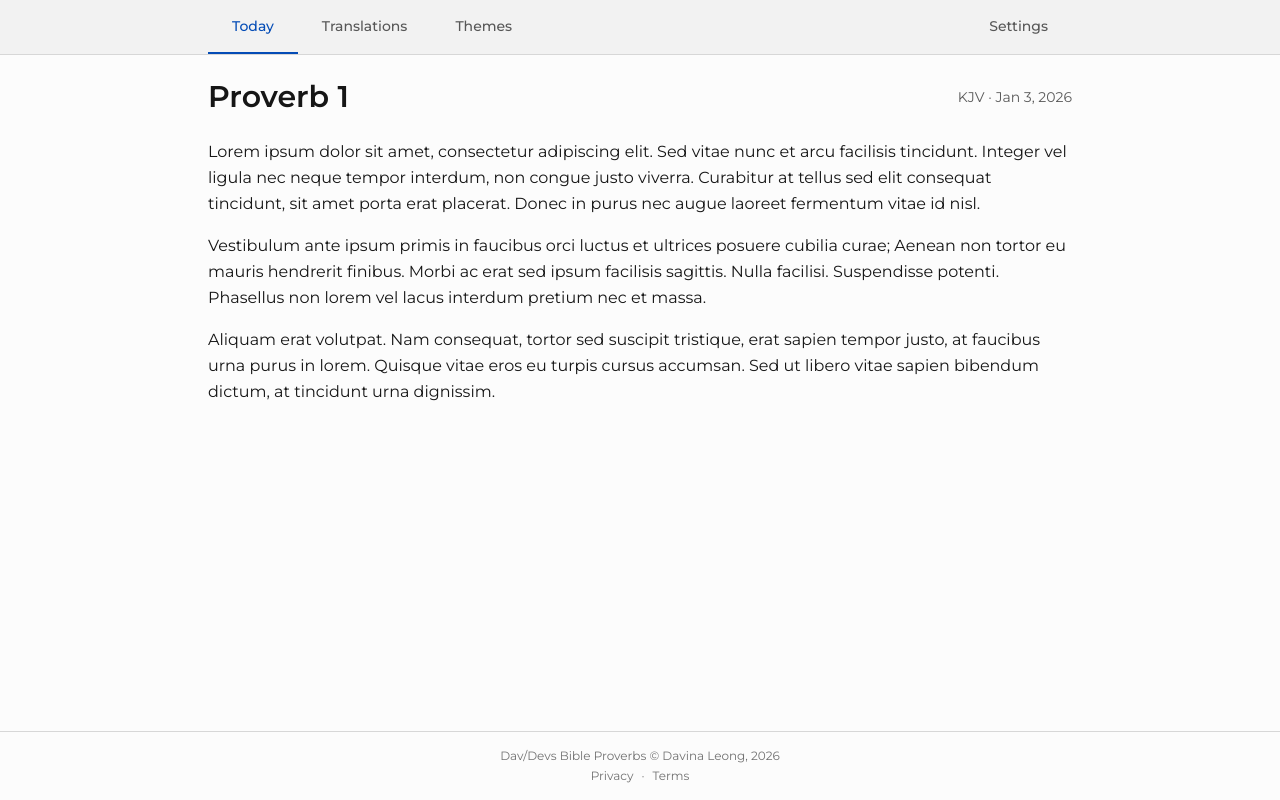
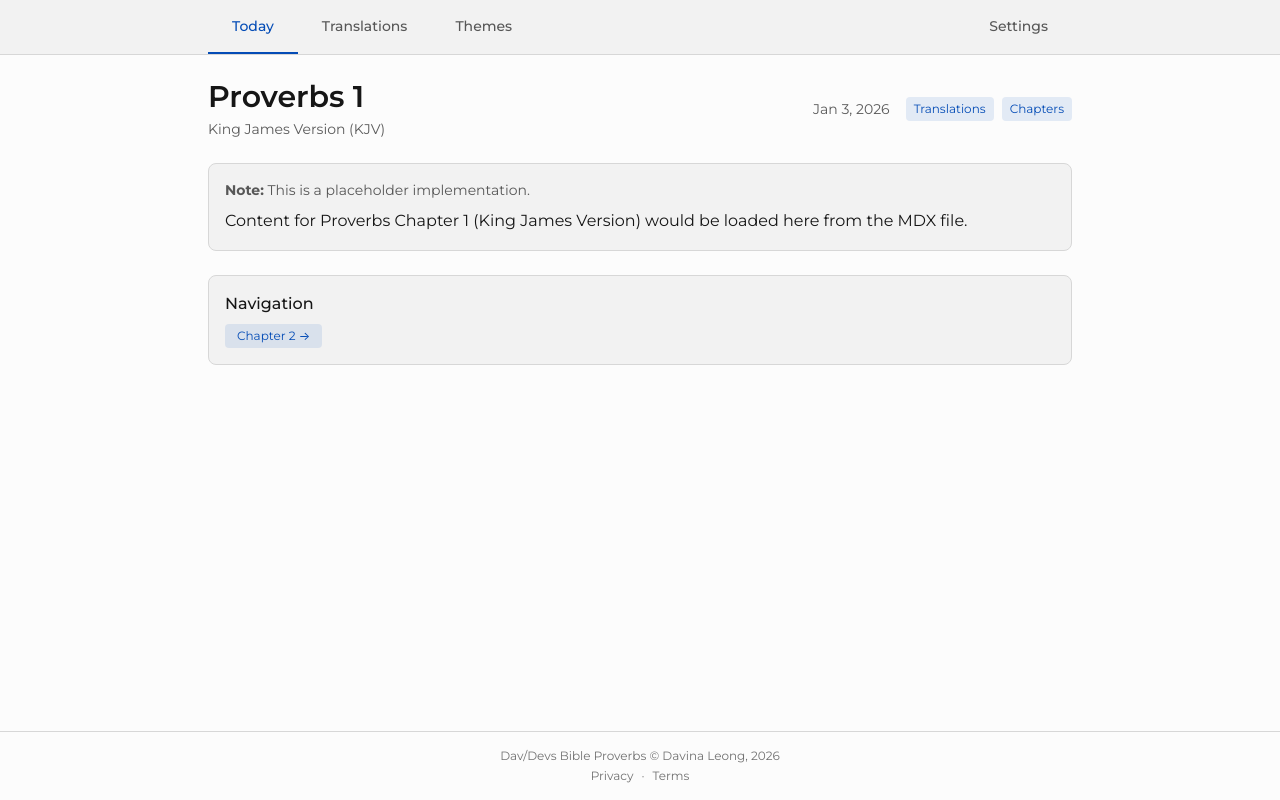
Before and after one commit to davinaleong/proj-davdevs-bible-proverbs, a Next.js app: page / in a window 1280 px wide. Built offline with nearby package versions, Linux system fonts and the light colour scheme.

Commit message:
Done with the navigation.

```diff
--- /dev/null
+++ b/app/chapters/page.tsx
@@ -0,0 +1,76 @@
+'use client';
+
+import { useState, useEffect } from 'react';
+import { useSearchParams, useRouter } from 'next/navigation';
+import Link from 'next/link';
+import translationsData from '../data/translations.json';
+
+export default function ChaptersPage() {
+  const searchParams = useSearchParams();
+  const router = useRouter();
+  const [currentTranslation, setCurrentTranslation] = useState<string>('');
+
+  // Get translation from URL params or localStorage
+  useEffect(() => {
+    const urlTranslation = searchParams.get('translation');
+    const savedTranslation = localStorage.getItem('preferred-translation') || 'KJV';
+    const translation = urlTranslation || savedTranslation;
+    setCurrentTranslation(translation);
+  }, [searchParams]);
+
+  // Generate array of 31 chapters (Proverbs has 31 chapters)
+  const chapters = Array.from({ length: 31 }, (_, i) => i + 1);
+
+  const currentTranslationName = translationsData.translations.find(
+    t => t.code === currentTranslation
+  )?.name || currentTranslation;
+
+  const handleChapterClick = (chapterNumber: number) => {
+    // Save selected translation and navigate to chapter
+    localStorage.setItem('preferred-translation', currentTranslation);
+    router.push(`/?translation=${currentTranslation}&chapter=${chapterNumber}`);
+  };
+
+  return (
+    <div className="max-w-4xl">
+      <header className="flex items-center justify-between mb-6">
+        <div>
+          <h1 className="text-2xl font-semibold">Select Chapter</h1>
+          <p className="text-sm text-fg/70 mt-1">{currentTranslationName} ({currentTranslation})</p>
+        </div>
+        <Link
+          href="/translations"
+          className="text-sm text-primary hover:text-primary/80 transition-colors"
+        >
+          Change Translation
+        </Link>
+      </header>
+
+      <div className="grid grid-cols-2 sm:grid-cols-3 md:grid-cols-4 lg:grid-cols-6 gap-3">
+        {chapters.map((chapter) => (
+          <button
+            key={chapter}
+            onClick={() => handleChapterClick(chapter)}
+            className="
+              aspect-square flex items-center justify-center
+              border border-border rounded-md bg-surface
+              hover:bg-border/20 hover:shadow-sm transition-all duration-200
+              text-lg font-medium
+              min-h-[var(--tap-target)]
+            "
+          >
+            {chapter}
+          </button>
+        ))}
+      </div>
+
+      <div className="mt-8 p-4 bg-surface border border-border rounded-md">
+        <h3 className="font-medium mb-2">Book of Proverbs</h3>
+        <p className="text-sm text-fg/70">
+          The Book of Proverbs contains 31 chapters of wisdom literature.
+          Select a chapter above to read the verses in your preferred translation.
+        </p>
+      </div>
+    </div>
+  );
+}
--- a/app/page.tsx
+++ b/app/page.tsx
@@ -1,44 +1,170 @@
-import { ThemeSwitcher } from "./components/ThemeSwitcher";
+'use client';
 
-export default function Home() {
-  // In a real app, this would come from your data source
+import { useState, useEffect, Suspense } from 'react';
+import { useSearchParams, useRouter } from 'next/navigation';
+import Link from 'next/link';
+import translationsData from './data/translations.json';
+
+// Loading component for suspense
+function ChapterContent() {
+  const searchParams = useSearchParams();
+  const router = useRouter();
+  const [currentTranslation, setCurrentTranslation] = useState<string>('');
+  const [currentChapter, setCurrentChapter] = useState<number>(1);
+  const [content, setContent] = useState<string>('');
+  const [isLoading, setIsLoading] = useState(true);
+  const [error, setError] = useState<string>('');
+
+  // Get translation and chapter from URL params or localStorage
+  useEffect(() => {
+    const urlTranslation = searchParams.get('translation');
+    const urlChapter = searchParams.get('chapter');
+    const savedTranslation = localStorage.getItem('preferred-translation') || 'KJV';
+
+    const translation = urlTranslation || savedTranslation;
+    const chapter = urlChapter ? parseInt(urlChapter) : 1;
+
+    setCurrentTranslation(translation);
+    setCurrentChapter(chapter);
+
+    // Load content
+    loadChapterContent(translation, chapter);
+  }, [searchParams]);
+
+  const loadChapterContent = async (translation: string, chapter: number) => {
+    setIsLoading(true);
+    setError('');
+
+    try {
+      // Try to import the MDX file
+      const chapterFile = await import(`./content/${translation}/chapter-${chapter}.mdx`);
+
+      // For now, we'll show a placeholder since we can't easily render MDX dynamically
+      // In a real implementation, you'd use an MDX parser or have pre-built content
+      const translationInfo = translationsData.translations.find(t => t.code === translation);
+      setContent(`Content for Proverbs Chapter ${chapter} (${translationInfo?.name || translation}) would be loaded here from the MDX file.`);
+
+    } catch (err) {
+      console.error('Error loading chapter:', err);
+      setError(`Chapter ${chapter} not found for ${translation} translation.`);
+    } finally {
+      setIsLoading(false);
+    }
+  };
+
   const todaysDate = new Date().toLocaleDateString('en-US', {
     day: 'numeric',
     month: 'short',
     year: 'numeric'
   });
 
+  const translationInfo = translationsData.translations.find(t => t.code === currentTranslation);
+
+  if (isLoading) {
+    return (
+      <div className="flex items-center justify-center py-8">
+        <div className="text-center">
+          <div className="text-lg font-medium mb-2">Loading Proverbs {currentChapter}...</div>
+          <div className="text-sm text-fg/70">{translationInfo?.name}</div>
+        </div>
+      </div>
+    );
+  }
+
+  if (error) {
+    return (
+      <div className="text-center py-8">
+        <div className="text-lg font-medium mb-2 text-danger">{error}</div>
+        <div className="space-x-4 mt-4">
+          <Link
+            href="/translations"
+            className="text-primary hover:text-primary/80 transition-colors"
+          >
+            Select Translation
+          </Link>
+          <Link
+            href={`/chapters?translation=${currentTranslation}`}
+            className="text-primary hover:text-primary/80 transition-colors"
+          >
+            Select Chapter
+          </Link>
+        </div>
+      </div>
+    );
+  }
+
   return (
-    <div >
+    <div>
       <header className="flex items-center justify-between mb-6">
-        <h1 className="text-3xl font-semibold">Proverb 1</h1>
-        <div className="flex items-center gap-4 text-sm text-fg/70">
-          <span>KJV · {todaysDate}</span>
+        <div>
+          <h1 className="text-3xl font-semibold">Proverbs {currentChapter}</h1>
+          <p className="text-sm text-fg/70 mt-1">{translationInfo?.name} ({currentTranslation})</p>
+        </div>
+        <div className="flex items-center gap-4">
+          <span className="text-sm text-fg/70">{todaysDate}</span>
+          <div className="flex gap-2">
+            <Link
+              href="/translations"
+              className="text-xs px-2 py-1 bg-primary/10 text-primary rounded hover:bg-primary/20 transition-colors"
+            >
+              Translations
+            </Link>
+            <Link
+              href={`/chapters?translation=${currentTranslation}`}
+              className="text-xs px-2 py-1 bg-primary/10 text-primary rounded hover:bg-primary/20 transition-colors"
+            >
+              Chapters
+            </Link>
+          </div>
         </div>
       </header>
 
       <div className="prose prose-lg max-w-none">
-        <p className="mb-4 leading-relaxed">
-          Lorem ipsum dolor sit amet, consectetur adipiscing elit. Sed vitae nunc et arcu
-          facilisis tincidunt. Integer vel ligula nec neque tempor interdum, non congue
-          justo viverra. Curabitur at tellus sed elit consequat tincidunt, sit amet porta erat
-          placerat. Donec in purus nec augue laoreet fermentum vitae id nisl.
-        </p>
+        <div className="mb-4 p-4 bg-surface border border-border rounded-md">
+          <p className="text-sm text-fg/70 mb-2">
+            <strong>Note:</strong> This is a placeholder implementation.
+          </p>
+          <p className="leading-relaxed">
+            {content}
+          </p>
+        </div>
 
-        <p className="mb-4 leading-relaxed">
-          Vestibulum ante ipsum primis in faucibus orci luctus et ultrices posuere
-          cubilia curae; Aenean non tortor eu mauris hendrerit finibus. Morbi ac erat
-          sed ipsum facilisis sagittis. Nulla facilisi. Suspendisse potenti. Phasellus non
-          lorem vel lacus interdum pretium nec et massa.
-        </p>
-
-        <p className="leading-relaxed">
-          Aliquam erat volutpat. Nam consequat, tortor sed suscipit tristique, erat sapien
-          tempor justo, at faucibus urna purus in lorem. Quisque vitae eros eu turpis
-          cursus accumsan. Sed ut libero vitae sapien bibendum dictum, at tincidunt
-          urna dignissim.
-        </p>
+        <div className="mt-6 p-4 bg-surface border border-border rounded-md">
+          <h3 className="font-medium mb-2">Navigation</h3>
+          <div className="flex gap-2 flex-wrap">
+            {currentChapter > 1 && (
+              <Link
+                href={`/?translation=${currentTranslation}&chapter=${currentChapter - 1}`}
+                className="text-xs px-3 py-1 bg-primary/10 text-primary rounded hover:bg-primary/20 transition-colors"
+              >
+                ← Chapter {currentChapter - 1}
+              </Link>
+            )}
+            {currentChapter < 31 && (
+              <Link
+                href={`/?translation=${currentTranslation}&chapter=${currentChapter + 1}`}
+                className="text-xs px-3 py-1 bg-primary/10 text-primary rounded hover:bg-primary/20 transition-colors"
+              >
+                Chapter {currentChapter + 1} →
+              </Link>
+            )}
+          </div>
+        </div>
       </div>
     </div>
   );
 }
+
+export default function Home() {
+  return (
+    <Suspense fallback={
+      <div className="flex items-center justify-center py-8">
+        <div className="text-center">
+          <div className="text-lg font-medium">Loading...</div>
+        </div>
+      </div>
+    }>
+      <ChapterContent />
+    </Suspense>
+  );
+}
--- a/app/themes/page.tsx
+++ b/app/themes/page.tsx
@@ -25,7 +25,7 @@ export default function ThemesPage() {
   return (
     <div>
       <header className="flex items-center justify-between mb-6">
-        <h1 className="text-2xl font-semibold">Themes</h1>
+        <h1 className="text-2xl font-semibold">Select Theme</h1>
         <span className="text-sm text-fg/70">
           {isLoading ? 'Loading...' :
             `Current: ${themesData.themes.find(t => t.id === currentTheme)?.name || currentTheme}`
--- a/app/translations/page.tsx
+++ b/app/translations/page.tsx
@@ -1,9 +1,11 @@
 'use client';
 
 import { useState, useEffect } from 'react';
+import { useRouter } from 'next/navigation';
 import translationsData from '../data/translations.json';
 
 export default function TranslationsPage() {
+  const router = useRouter();
   const [currentTranslation, setCurrentTranslation] = useState<string>('');
   const [isLoading, setIsLoading] = useState(true);
 
@@ -14,16 +16,18 @@ export default function TranslationsPage() {
     setIsLoading(false);
   }, []);
 
-  // Handle translation switching
-  const switchTranslation = (translationCode: string) => {
+  // Handle translation selection and navigate to chapters
+  const selectTranslation = (translationCode: string) => {
     setCurrentTranslation(translationCode);
     localStorage.setItem('preferred-translation', translationCode);
+    // Navigate to chapters page with selected translation
+    router.push(`/chapters?translation=${translationCode}`);
   };
 
   return (
     <div>
       <header className="flex items-center justify-between mb-6">
-        <h1 className="text-2xl font-semibold">Translations</h1>
+        <h1 className="text-2xl font-semibold">Select Translation</h1>
         <span className="text-sm text-fg/70">
           {isLoading ? 'Loading...' :
             `Current: ${translationsData.translations.find(t => t.code === currentTranslation)?.code || currentTranslation}`
@@ -31,14 +35,14 @@ export default function TranslationsPage() {
         </span>
       </header>
 
-      <div className="max-w-2xl space-y-2">
+      <div className="space-y-2">
         {translationsData.translations.map((translation) => {
           const isActive = currentTranslation === translation.code;
 
           return (
             <button
               key={translation.code}
-              onClick={() => switchTranslation(translation.code)}
+              onClick={() => selectTranslation(translation.code)}
               className={`
                 w-full flex items-center justify-between p-4 text-left
                 border rounded-md transition-all duration-200
@@ -70,7 +74,7 @@ export default function TranslationsPage() {
         })}
       </div>
 
-      <div className="max-w-2xl not-visited:mt-8 p-4 bg-surface border border-border rounded-md">
+      <div className="not-visited:mt-8 p-4 bg-surface border border-border rounded-md">
         <h3 className="font-medium mb-2">About Translations</h3>
         <p className="text-sm text-fg/70">
           Your preferred Bible translation is automatically saved to your browser and will persist across sessions.
```
